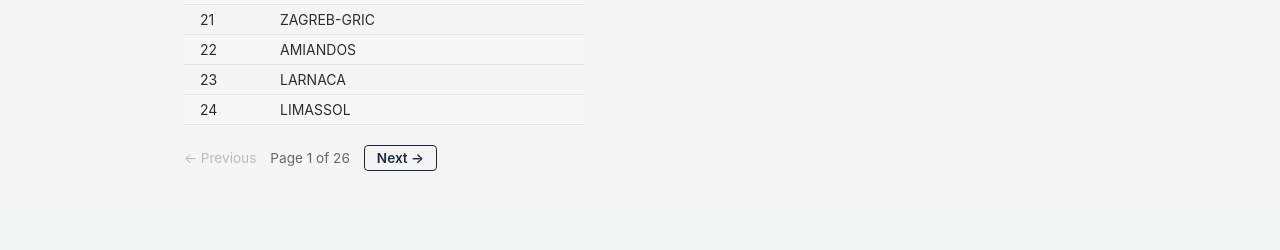
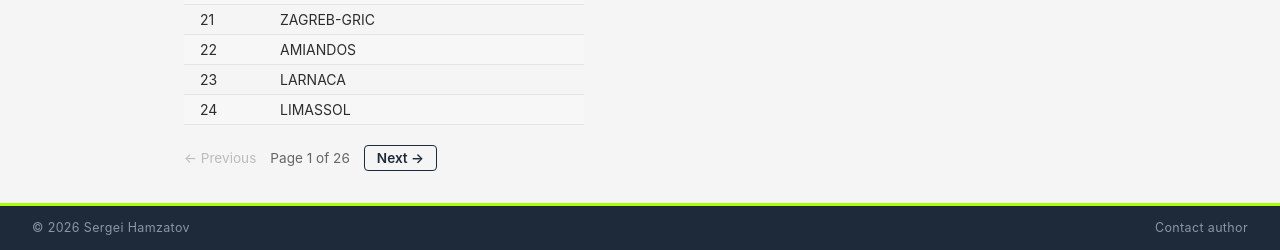
Before and after one commit to jexser/Weather_Station_Data_Portal, a Flask app: page / in a window 1280 px wide. Shown: the part 769-1019 px from the top of the page. Before the commit the page ends 940 px from the top, so only its background shows below. Run offline with Flask 3, Linux system fonts and the light colour scheme; parts of the project's set-up code (start-up, migrations or seed data) failed here and were passed over.

Commit message:
Added footer

```diff
--- a/static/css/components.css
+++ b/static/css/components.css
@@ -9,6 +9,9 @@ body {
     color: #2d2d2d;
     margin: 0;
     padding: 0;
+    min-height: 100vh;
+    display: flex;
+    flex-direction: column;
 }
 
 /* === Page Layout === */
@@ -42,6 +45,32 @@ body {
     max-width: 960px;
     margin: 32px auto;
     padding: 0 24px;
+    flex: 1;
+    width: 100%;
+}
+
+/* === Footer === */
+.page-footer {
+    background-color: #1e2a3a;
+    border-top: 3px solid #aaff00;
+    padding: 14px 32px;
+    display: flex;
+    align-items: center;
+    justify-content: space-between;
+    font-size: 0.78rem;
+    color: #8a96a3;
+    letter-spacing: 0.03em;
+}
+
+.page-footer a {
+    color: #8a96a3;
+    border-bottom: 1px solid transparent;
+    transition: color 0.15s, border-color 0.15s;
+}
+
+.page-footer a:hover {
+    color: #aaff00;
+    border-bottom-color: #aaff00;
 }
 
 .site-nav {
--- a/templates/base.html
+++ b/templates/base.html
@@ -16,6 +16,10 @@
     <main class="page-content">
         {% block content %}{% endblock %}
     </main>
+    <footer class="page-footer">
+        <span>© 2026 Sergei Hamzatov</span>
+        <a href="mailto:drkazak@gmail.com">Contact author</a>
+    </footer>
     {% block scripts %}{% endblock %}
 </body>
 </html>
```
